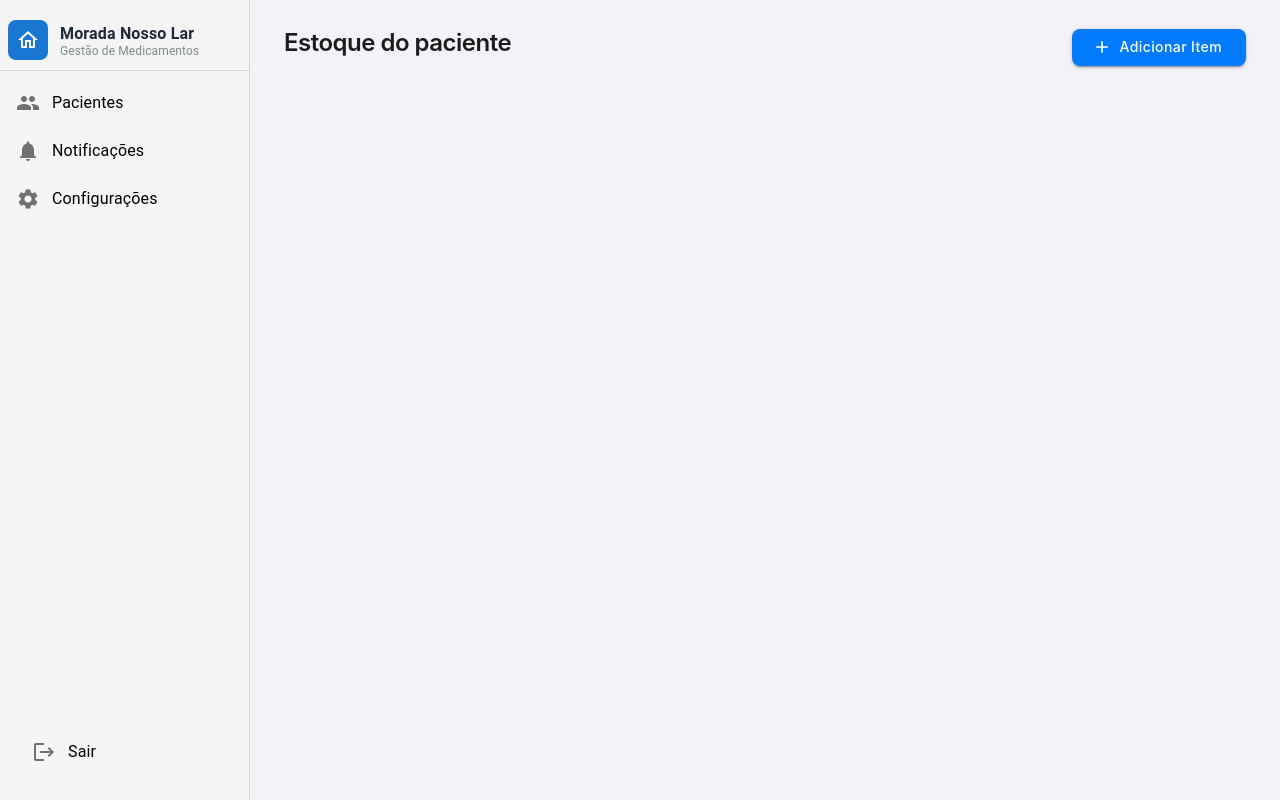
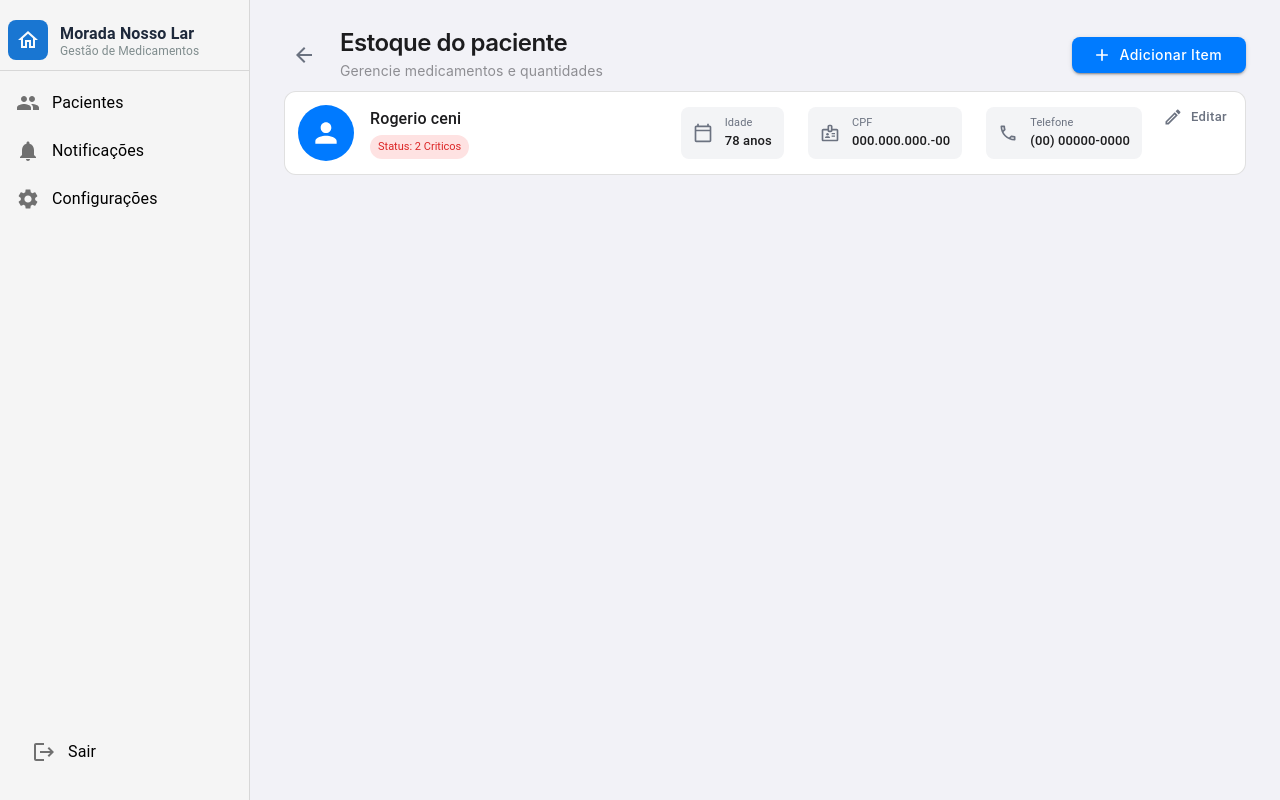
Before and after one commit to morada-nosso-lar/morada-nosso-lar-front, a React (Vite) app: page /dashboard/estoque/1 in a window 1280 px wide. Built offline with nearby package versions, Linux system fonts and the light colour scheme; sample sign-in values are in the browser's storage.

Commit message:
feat: adiciona card de perfil do paciente na página de estoque

```diff
--- a/src/Pages/EstoquePaciente/index.jsx
+++ b/src/Pages/EstoquePaciente/index.jsx
@@ -1,23 +1,45 @@
-import { Button } from "@mui/material";
+import { Avatar, Button, Paper, Chip } from "@mui/material";
+import { IconButton } from "@mui/material";
 import Box from "@mui/material/Box";
 import Typography from "@mui/material/Typography";
 import AddIcon from "@mui/icons-material/Add";
+import ArrowBackIcon from "@mui/icons-material/ArrowBack";
+import { useNavigate } from "react-router-dom";
+import CalendarTodayOutlinedIcon from "@mui/icons-material/CalendarTodayOutlined";
+import BadgeOutlinedIcon from "@mui/icons-material/BadgeOutlined";
+import PhoneOutlinedIcon from "@mui/icons-material/PhoneOutlined";
+import PersonIcon from "@mui/icons-material/Person";
+import EditOutlinedIcon from "@mui/icons-material/EditOutlined";
 
 export default function EstoquePaciente() {
+  const navigate = useNavigate();
+
   return (
+    <>
       <Box
         sx={{
           display: "flex",
           justifyContent: "space-between",
+          alignItems: "center",
           ml: "10px",
           mr: "10px",
           mt: "5px",
         }}
       >
+        <Box sx={{ display: "flex", alignItems: "center", gap: 2 }}>
+          <IconButton
+            onClick={() => navigate("/dashboard")}
+            sx={{ color: "#6B7280" }}
+          >
+            <ArrowBackIcon />
+          </IconButton>
+
+          <Box sx={{ display: "flex", flexDirection: "column" }}>
             <Typography
               variant="h2"
               sx={{
-          fontFamily: '-apple-system, BlinkMacSystemFont, "SF Pro Text", "Helvetica Neue", Arial, sans-serif',
+                fontFamily:
+                  '-apple-system, BlinkMacSystemFont, "SF Pro Text", "Helvetica Neue", Arial, sans-serif',
                 fontSize: "24px",
                 fontWeight: 600,
                 color: "#1C1C1E",
@@ -27,6 +49,21 @@ export default function EstoquePaciente() {
               Estoque do paciente
             </Typography>
 
+            <Typography
+              sx={{
+                fontFamily:
+                  '-apple-system, BlinkMacSystemFont, "SF Pro Text", "Helvetica Neue", Arial, sans-serif',
+                fontSize: "14px",
+                fontWeight: 400,
+                color: "#8E8E93",
+                marginTop: "2px",
+              }}
+            >
+              Gerencie medicamentos e quantidades
+            </Typography>
+          </Box>
+        </Box>
+
         <Button
           variant="contained"
           startIcon={<AddIcon />}
@@ -34,7 +71,8 @@ export default function EstoquePaciente() {
             bgcolor: "#007BFF",
             color: "#FFF",
             textTransform: "none",
-          fontFamily: '-apple-system, BlinkMacSystemFont, "SF Pro Text", "Helvetica Neue", Arial, sans-serif',
+            fontFamily:
+              '-apple-system, BlinkMacSystemFont, "SF Pro Text", "Helvetica Neue", Arial, sans-serif',
             fontSize: "14px",
             fontWeight: 500,
             borderRadius: "8px",
@@ -45,5 +83,155 @@ export default function EstoquePaciente() {
           Adicionar Item
         </Button>
       </Box>
+
+      <Paper
+        variant="outlined"
+        sx={{
+          mt: "10px",
+          ml: "10px",
+          mr: "10px",
+          p: "3px",
+          borderRadius: "12px",
+          display: "flex",
+          justifyContent: "space-between",
+          alignItems: "center",
+          position: "relative",
+        }}
+      >
+        <Box
+          sx={{
+            display: "flex",
+            alignItems: "center",
+            gap: 2,
+            mt: "10px",
+            mb: "10px",
+            ml: "10px",
+          }}
+        >
+          <Avatar
+            sx={{
+              bgcolor: "#007AFF",
+              width: 56,
+              height: 56,
+            }}
+          >
+            <PersonIcon sx={{ fontSize: "32px", color: "#FFF" }} />
+          </Avatar>
+
+          <Box sx={{ display: "flex", flexDirection: "column", gap: 0.5 }}>
+            <Typography
+              sx={{ fontSize: "16px", fontWeight: 500, color: "#1C1C1E" }}
+            >
+              Rogerio ceni
+            </Typography>
+
+            <Chip
+              label="Status: 2 Criticos"
+              size="small"
+              sx={{
+                bgcolor: "#FEE2E2",
+                color: "#DC2626",
+                fontSize: "11px",
+                width: "fit-content",
+                height: "24px",
+              }}
+            />
+          </Box>
+        </Box>
+
+        {/* Margem direita aumentada para afastar o telefone do botão */}
+        <Box
+          sx={{ display: "flex", gap: 3, mt: "10px", mb: "10px", mr: "100px" }}
+        >
+          <Box
+            sx={{
+              bgcolor: "#F3F4F6",
+              borderRadius: "8px",
+              p: "8px 12px",
+              display: "flex",
+              alignItems: "center",
+              gap: 1.5,
+            }}
+          >
+            <CalendarTodayOutlinedIcon
+              sx={{ color: "#6B7280", fontSize: "20px" }}
+            />
+
+            <Box>
+              <Typography sx={{ fontSize: "11px", color: "#6B7280" }}>
+                Idade
+              </Typography>
+              <Typography
+                sx={{ fontSize: "13px", fontWeight: 500, color: "#1C1C1E" }}
+              >
+                78 anos
+              </Typography>
+            </Box>
+          </Box>
+          <Box
+            sx={{
+              bgcolor: "#F3F4F6",
+              borderRadius: "8px",
+              p: "8px 12px",
+              display: "flex",
+              alignItems: "center",
+              gap: 1.5,
+            }}
+          >
+            <BadgeOutlinedIcon sx={{ color: "#6B7280", fontSize: "20px" }} />
+
+            <Box>
+              <Typography sx={{ fontSize: "11px", color: "#6B7280" }}>
+                CPF
+              </Typography>
+              <Typography
+                sx={{ fontSize: "13px", fontWeight: 500, color: "#1C1C1E" }}
+              >
+                000.000.000.-00
+              </Typography>
+            </Box>
+          </Box>
+          <Box
+            sx={{
+              bgcolor: "#F3F4F6",
+              borderRadius: "8px",
+              p: "8px 12px",
+              display: "flex",
+              alignItems: "center",
+              gap: 1.5,
+            }}
+          >
+            <PhoneOutlinedIcon sx={{ color: "#6B7280", fontSize: "20px" }} />
+
+            <Box>
+              <Typography sx={{ fontSize: "11px", color: "#6B7280" }}>
+                Telefone
+              </Typography>
+              <Typography
+                sx={{ fontSize: "13px", fontWeight: 500, color: "#1C1C1E" }}
+              >
+                (00) 00000-0000
+              </Typography>
+            </Box>
+          </Box>
+        </Box>
+
+        <Button
+          startIcon={<EditOutlinedIcon />}
+          sx={{
+            position: "absolute",
+            top: "8px",
+            right: "10px",
+            color: "#6B7280",
+            textTransform: "none",
+            fontSize: "13px",
+            fontWeight: 500,
+            "&:hover": { bgcolor: "transparent", textDecoration: "underline" },
+          }}
+        >
+          Editar
+        </Button>
+      </Paper>
+    </>
   );
 }
```
Lines whose indentation alone changed are shown as unchanged.
